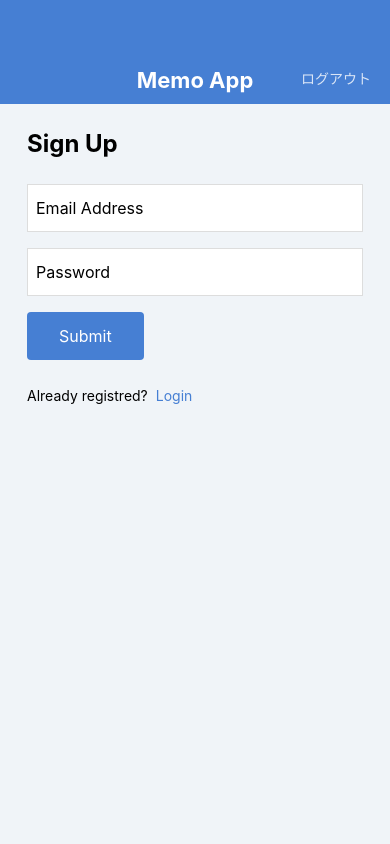
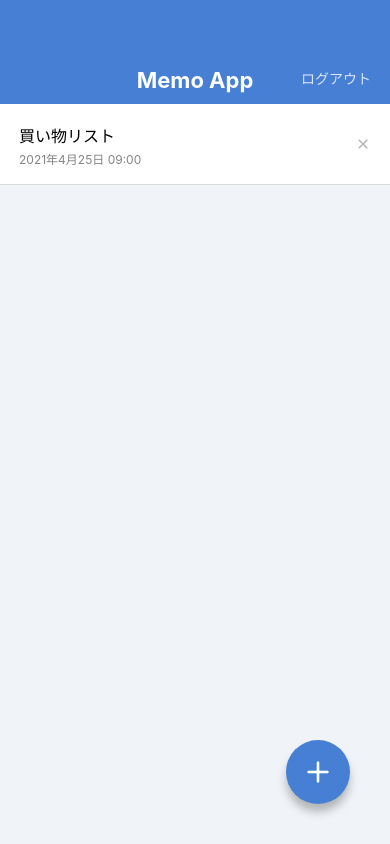
Before and after one commit to Kiyoshi09/MemoApp1, a React Native app: screen /MemoList in a window 390 px wide. Built offline with nearby package versions, Linux system fonts and the light colour scheme.

Commit message:
Make Components Touchable

```diff
--- a/App.jsx
+++ b/App.jsx
@@ -8,6 +8,6 @@
 
 export default function App() {
   return (
-    <SignUpScreen />
+    <MemoListScreen />
   );
 }
--- a/src/components/Button.jsx
+++ b/src/components/Button.jsx
@@ -1,20 +1,25 @@
-import { string } from 'prop-types';
+import { func, string } from 'prop-types';
 import React from 'react';
-import { View, StyleSheet, Text } from 'react-native';
+import { View, StyleSheet, Text, TouchableOpacity } from 'react-native';
 
 export default function Button(props) {
-  const { label } = props;
+  const { label, onPress } = props;
 
   return (
-    <View style={styles.buttonContainer}>
+    <TouchableOpacity style={styles.buttonContainer}>
       <Text style={styles.buttonLabel}>{label}</Text>
-    </View>
+    </TouchableOpacity>
   );
 }
 
 Button.propTypes = {
   label: string.isRequired,
+  onPress: func,
 };
+
+Button.defaultProps = {
+    onPress: null,
+}
 
 const styles = StyleSheet.create({
   buttonContainer: {
--- a/src/components/CircleButton.jsx
+++ b/src/components/CircleButton.jsx
@@ -1,25 +1,27 @@
 import React from 'react';
-import { View, StyleSheet } from 'react-native';
-import { string, shape } from 'prop-types';
+import { StyleSheet, TouchableOpacity } from 'react-native';
+import { string, shape, func } from 'prop-types';
 import { Feather } from '@expo/vector-icons';
 
 export default function CircleButton(props) {
-  const { style, name } = props;
+  const { style, name, onPress } = props;
 
   return (
-    <View style={[styles.circleButton, style]}>
+    <TouchableOpacity style={[styles.circleButton, style]} onPress={onPress}>
       <Feather name={name} size={32} color="#ffffff" />
-    </View>
+    </TouchableOpacity>
   );
 }
 
 CircleButton.propTypes = {
   style: shape(),
   name: string.isRequired,
+  onPress: func,
 };
 
 CircleButton.defaultProps = {
   style: null,
+  onPress: null,
 };
 
 const styles = StyleSheet.create({
--- a/src/components/MemoList.jsx
+++ b/src/components/MemoList.jsx
@@ -1,6 +1,6 @@
 import { Feather } from '@expo/vector-icons';
 import React from 'react';
-import { View, Text, StyleSheet } from 'react-native';
+import { View, Text, StyleSheet, TouchableOpacity } from 'react-native';
 
 export default function MemoList() {
   return (
@@ -10,9 +10,9 @@
           <Text style={styles.memoListItemTitle}>買い物リスト</Text>
           <Text style={styles.memoListItemDate}>2021年4月25日 09:00</Text>
         </View>
-        <View>
+        <TouchableOpacity>
           <Feather name="x" size={16} color="#b0b0b0" />
-        </View>
+        </TouchableOpacity>
       </View>
     </View>
   );
--- a/src/screens/LogInScreen.jsx
+++ b/src/screens/LogInScreen.jsx
@@ -1,6 +1,6 @@
 import React from 'react';
 import {
-  View, Text, StyleSheet, TextInput,
+  View, Text, StyleSheet, TextInput, TouchableOpacity,
 } from 'react-native';
 
 import AppBar from '../components/AppBar';
@@ -17,7 +17,9 @@
         <Button label="Submit" />
         <View style={styles.footer}>
           <Text style={styles.footerText}>Not registered?</Text>
-          <Text style={styles.footerLink}>Sign up here!</Text>
+          <TouchableOpacity>
+            <Text style={styles.footerLink}>Sign up here!</Text>
+          </TouchableOpacity>
         </View>
       </View>
     </View>
--- a/src/screens/MemoEditScreen.jsx
+++ b/src/screens/MemoEditScreen.jsx
@@ -1,6 +1,6 @@
 import React from 'react';
 import {
-  View, StyleSheet, TextInput, KeyboardAvoidingView,
+  View, StyleSheet, TextInput,
 } from 'react-native';
 
 import AppBar from '../components/AppBar';
--- a/src/screens/SignUpScreen.jsx
+++ b/src/screens/SignUpScreen.jsx
@@ -1,6 +1,6 @@
 import React from 'react';
 import {
-  View, Text, StyleSheet, TextInput,
+  View, Text, StyleSheet, TextInput, TouchableOpacity,
 } from 'react-native';
 
 import AppBar from '../components/AppBar';
@@ -17,7 +17,9 @@
         <Button label="Submit" />
         <View style={styles.footer}>
           <Text style={styles.footerText}>Already registred?</Text>
-          <Text style={styles.footerLink}>Login</Text>
+          <TouchableOpacity>
+            <Text style={styles.footerLink}>Login.</Text>
+          </TouchableOpacity>
         </View>
       </View>
     </View>
```
